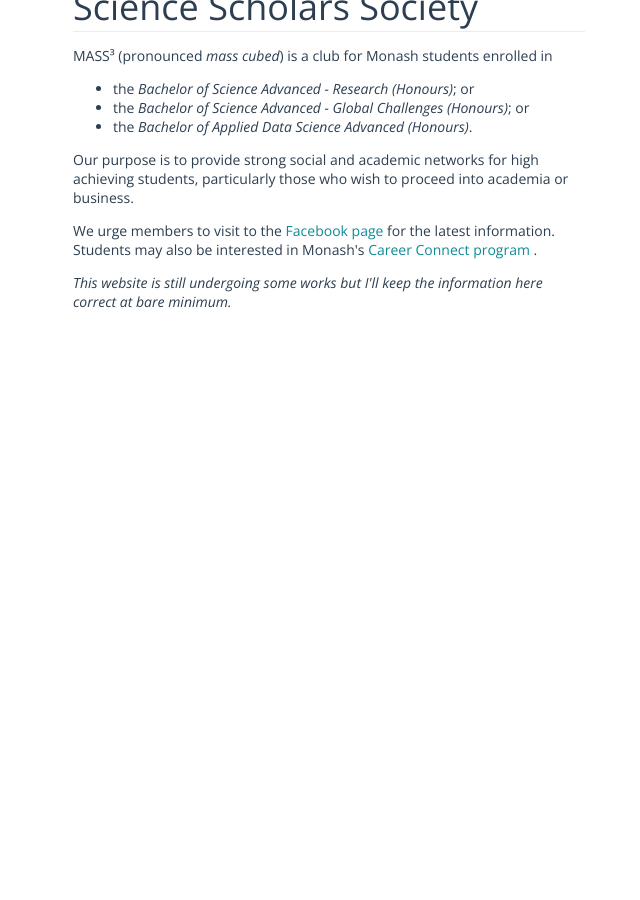
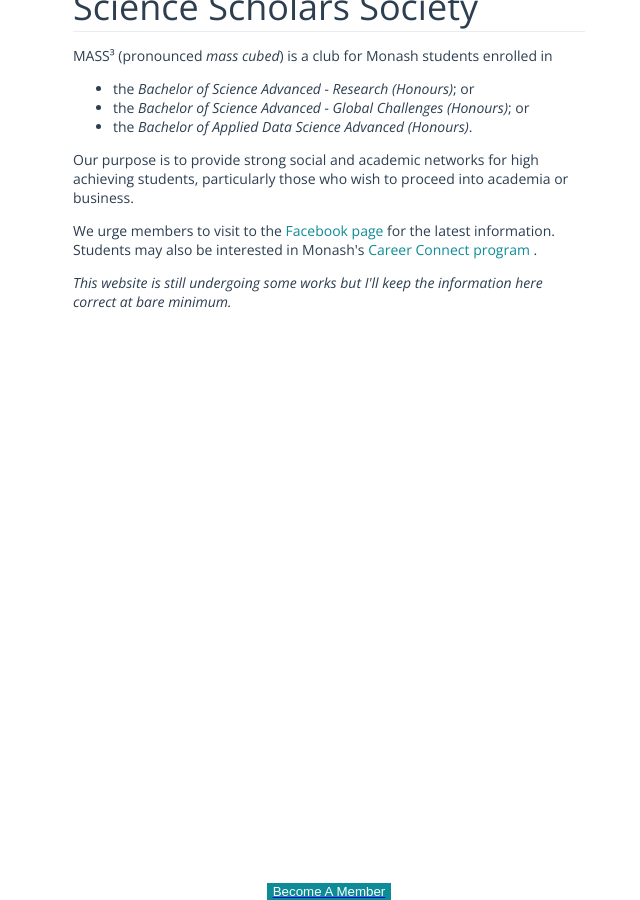
Before and after one commit to masscubed/masscubed.com, a Jekyll site: the page index.html, which Jekyll copies as it is, in a window 1280 px wide and 900 px high, scrolled down 1017 px. Shown: the whole window, without its empty margins (311-951 px from the left). Built offline with Jekyll 4.4.1, drawn with Linux system fonts in a browser that asks for light colours; before the commit the page ends 1850 px from its top, so only the background shows below that.

Commit message:
added join button

```diff
--- a/assets/style.css
+++ b/assets/style.css
@@ -145,3 +145,12 @@
   padding-bottom: 0;
   height: 100%;
 }
+
+/*buttons*/
+button {
+  margin:auto;
+  display:block;
+  background-color: #0d8b96;
+  color: #ffffff;
+  border:none;
+}
--- a/index.html
+++ b/index.html
@@ -64,5 +64,8 @@
         information here correct at bare minimum.</em>
       </p>
     </main>
+    <a href="https://clubs.msa.monash.edu/organisation/7269/" target="_blank">
+    <button>Become A Member</button>
+  </a>
   </body>
 </html>
```
